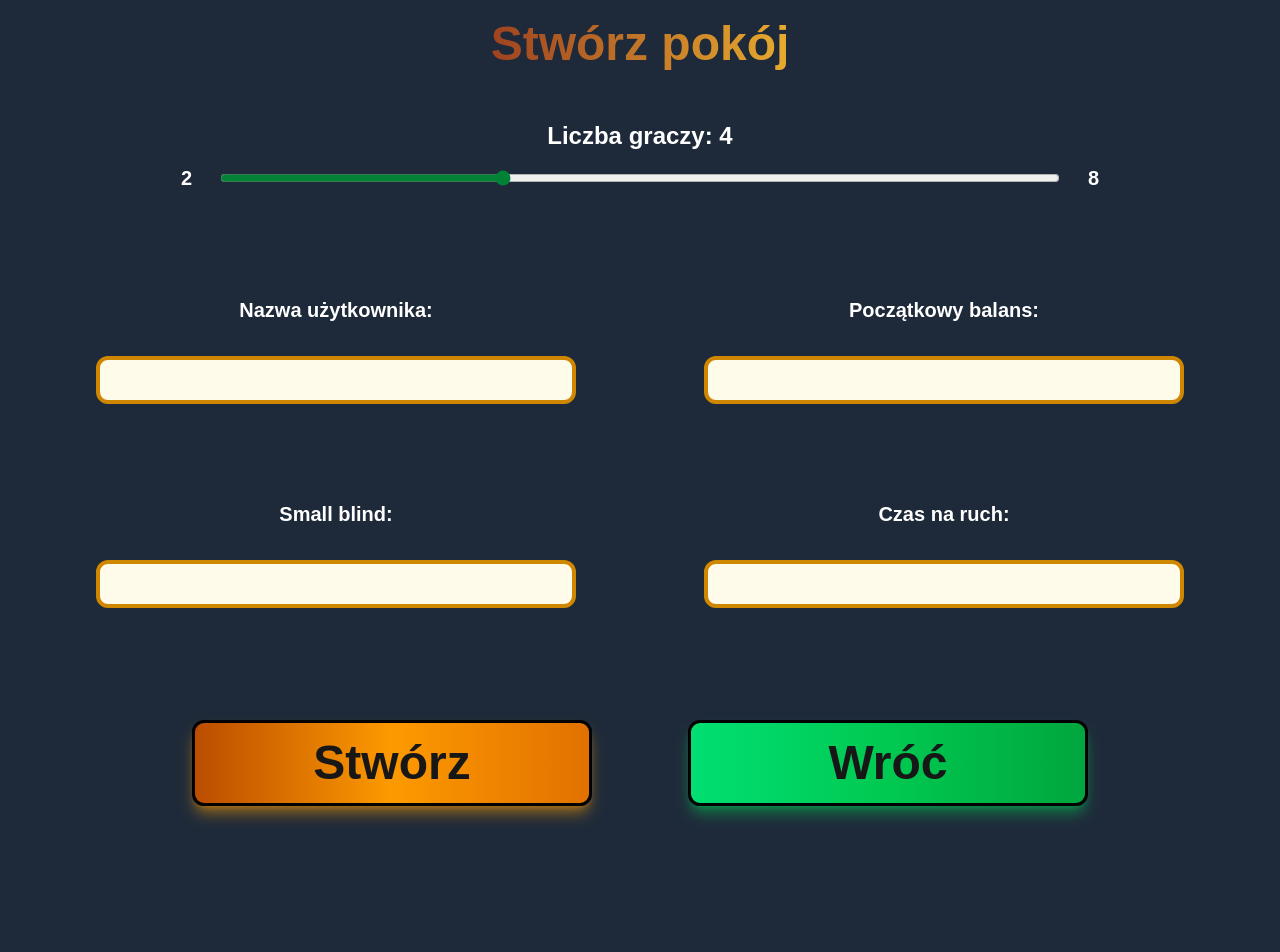
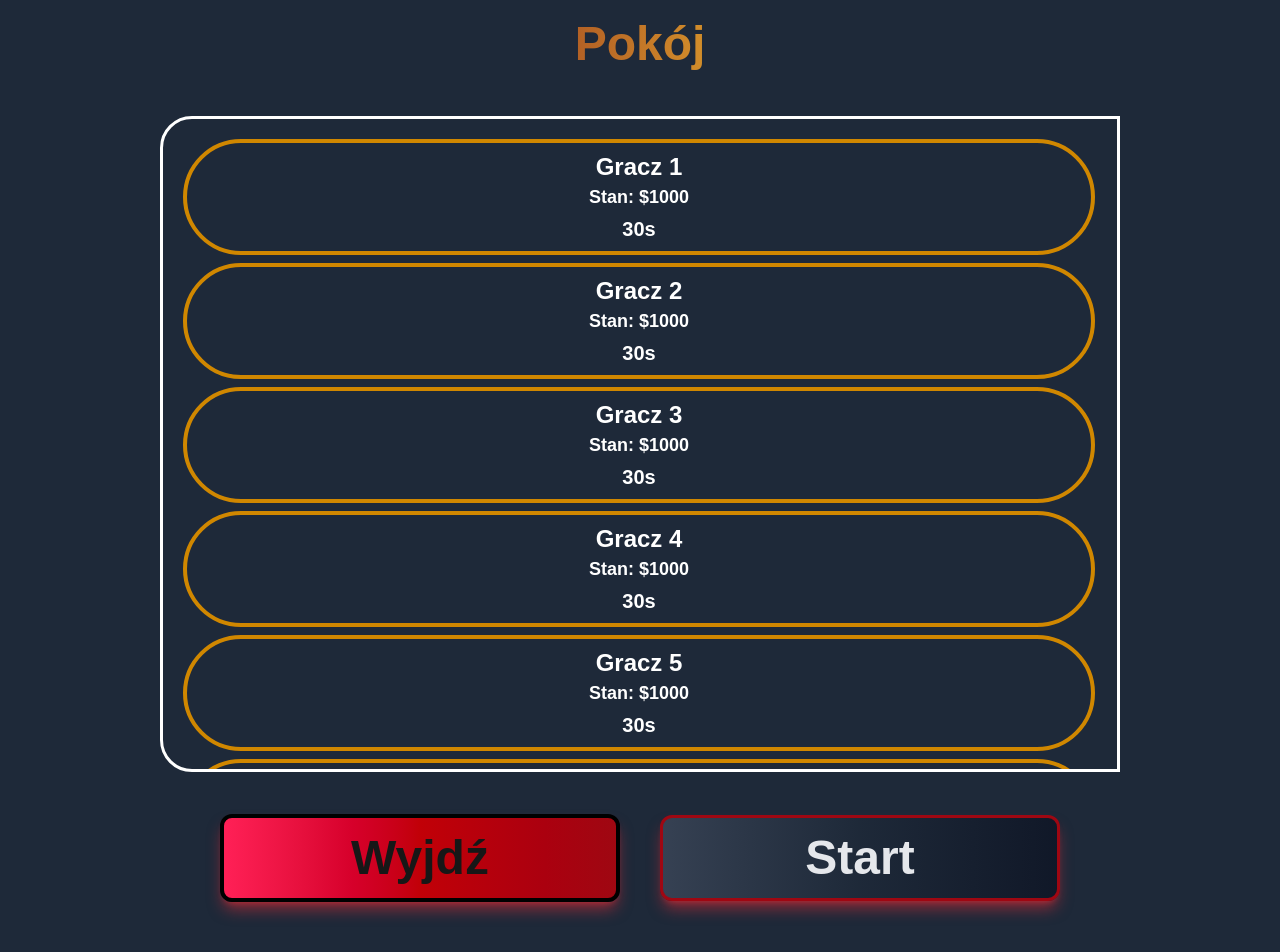
Before and after one commit to Descaplis/Poker, a Next.js app in the folder poker/: page / in a window 1280 px wide. Shown: the top 952 px of the page. Built offline with nearby package versions, Linux system fonts and the light colour scheme.

Commit message:
Title, lobby, player prototype

```diff
--- a/poker/src/app/Components/DefaultPage.jsx
+++ b/poker/src/app/Components/DefaultPage.jsx
@@ -1,4 +1,3 @@
-import Image from "next/image";
 // import db from "../../server/db";
 
 // async function getPersons() {
@@ -19,17 +18,17 @@ export default async function MainPage() {
   // const people = await getPersons();
 
   return (
-    <div className="max-w-full h-239 bg-gray-800">
+    <div className="max-w-full h-239 bg-gray-900">
         <div className="flex justify-center items-center max-w-full h-full max-h-2/3">
-          <h1 className="bg-clip-text text-transparent bg-gradient-to-r from-red-900 from-20% to-amber-300 to-80% text-5xl font-black">TITLE HERE</h1>
+          <img src="/images/title.png" alt="Title" className="animate-title"/>
         </div>
         <div className="flex justify-center items-center max-w-full h-full max-h-1/3 gap-5.5">
           <button type="button" className="bg-gradient-to-r from-rose-500 via-red-700 to-red-800
                   hover:bg-gradient-to-br focus:ring-4 focus:outline-none focus:ring-red-500 dark:focus:ring-red-800
                   shadow-lg shadow-red-500/50 dark:shadow-lg dark:shadow-red-800/80 rounded-base text-center
                   w-100 p-4 m-5 border-4 border-black self-start rounded-xl text-5xl font-black cursor-pointer">Dołącz</button>
-            <button type="button" className="text-gray-200 bg-gradient-to-r from-gray-700 via-gray-800 to-gray-900
-                  hover:bg-gradient-to-br focus:ring-4 focus:outline-none focus:ring-green-400 dark:focus:ring-green-800
+          <button type="button" className="text-gray-200 bg-gradient-to-r from-gray-700 via-gray-800 to-gray-900
+                  hover:bg-gradient-to-br focus:ring-4 focus:outline-none focus:ring-red-700 dark:focus:ring-red-800
                   shadow-lg shadow-red-500/50 dark:shadow-lg dark:shadow-red-800/80 rounded-base text-center
                   w-100 p-5 m-5 border-3 border-red-800 self-start rounded-xl text-4xl font-black cursor-pointer">Stwórz pokój</button>
         </div>
--- /dev/null
+++ b/poker/src/app/Components/Player.jsx
@@ -0,0 +1,9 @@
+export default function Player({ name }) {
+    return (
+        <div className="w-228 h-35 bg-gray-800 rounded-full border-4 border-yellow-600 p-2">
+            <h1 className="text-white text-2xl font-black text-center m-auto">{name}</h1>
+            <h1 className="text-white text-lg font-black text-center">Stan: $1000</h1>
+            <h1 className="text-white text-xl font-black text-center mt-1">30s</h1>
+        </div>
+    );
+}
--- a/poker/src/app/Components/create-lobby.jsx
+++ b/poker/src/app/Components/create-lobby.jsx
@@ -13,30 +13,30 @@ export default function CreateLobby() {
                 <label htmlFor="plyrRange" className="text-white text-2xl font-black">Liczba graczy: {plyrCount}</label>
                 <div className="flex justify-center">
                     <h1 className="order-1 text-white text-xl font-black m-3">2</h1>
-                    <input id="plyrRange" ref={plyrRange} className="order-2 w-210 m-4 accent-green-700 cursor-grab range-lg"
+                    <input id="plyrRange" name="playerCount" ref={plyrRange} className="order-2 w-210 m-4 accent-green-700 cursor-grab range-lg"
                         type="range" min={2} max={8} defaultValue={4} onChange={(e) => setPlyrCount(e.currentTarget.value)}></input>
                     <h1 className="order-3 text-white text-xl font-black m-3">8</h1>
                 </div>
                 <div className="grid columns-2 grid-flow-col">
-                    <div className="flex flex-col gap-8 p-7 items-center">
+                    <div className="flex flex-col gap-6 p-7 items-center">
                         <label className="text-white text-xl font-black mt-16">Nazwa użytkownika:</label>
                         <input className="w-120 bg-amber-50 p-2 rounded-xl border-yellow-600 border-solid border-4
-                        focus:ring-4 focus:outline-none focus:ring-amber-500 dark:focus:ring-amber-800" type="text" name="nickName"></input>
+                            focus:ring-4 focus:outline-none focus:ring-amber-500 dark:focus:ring-amber-800" type="text" name="nickName"></input>
                         <label className="text-white text-xl font-black mt-16">Small blind:</label>
                         <input className="w-120 bg-amber-50 p-2 mb-15 rounded-xl border-yellow-600 border-solid border-4
-                        focus:ring-4 focus:outline-none focus:ring-amber-500 dark:focus:ring-amber-800" type="text" name="smallBlind"></input>
+                            focus:ring-4 focus:outline-none focus:ring-amber-500 dark:focus:ring-amber-800" type="text" name="smallBlind"></input>
                         <button type="submit" className="bg-gradient-to-r from-amber-700 via-amber-500 to-amber-600
                             hover:bg-gradient-to-br focus:ring-4 focus:outline-none focus:ring-amber-300 dark:focus:ring-amber-800
                             shadow-lg shadow-amber-500/50 dark:shadow-lg dark:shadow-amber-800/80 rounded-base text-center
                             w-100 p-4 m-5 border-3 border-black self-end-safe rounded-xl text-5xl font-black cursor-pointer">Stwórz</button>
                     </div>
-                    <div className="flex flex-col gap-8 p-7 items-center">
+                    <div className="flex flex-col gap-6 p-7 items-center">
                         <label className="text-white text-xl font-black mt-16">Początkowy balans:</label>
                         <input className="w-120 bg-amber-50 p-2 rounded-xl border-yellow-600 border-solid border-4
-                        focus:ring-4 focus:outline-none focus:ring-amber-500 dark:focus:ring-amber-800" type="text" name="startValue"></input>
+                            focus:ring-4 focus:outline-none focus:ring-amber-500 dark:focus:ring-amber-800" type="text" name="startValue"></input>
                         <label className="text-white text-xl font-black mt-16">Czas na ruch:</label>
                         <input className="w-120 bg-amber-50 p-2 mb-15 rounded-xl border-yellow-600 border-solid border-4
-                        focus:ring-4 focus:outline-none focus:ring-amber-500 dark:focus:ring-amber-800" type="text" name="moveTime"></input>
+                            focus:ring-4 focus:outline-none focus:ring-amber-500 dark:focus:ring-amber-800" type="text" name="moveTime"></input>
                         <button type="button" className="bg-gradient-to-r from-green-400 via-green-500 to-green-600
                             hover:bg-gradient-to-br focus:ring-4 focus:outline-none focus:ring-green-300 dark:focus:ring-green-800
                             shadow-lg shadow-green-500/50 dark:shadow-lg dark:shadow-green-800/80 rounded-base text-center
--- /dev/null
+++ b/poker/src/app/Components/lobby.jsx
@@ -0,0 +1,31 @@
+import Player from "./Player";
+
+export default async function Lobby() {
+    return (
+        <div className="max-w-full h-240 bg-gray-800">
+            <h1 className="bg-clip-text text-transparent bg-gradient-to-r from-red-900 from-30% to-amber-300 to-70% text-5xl font-black text-center p-5">Pokój</h1>
+            <div className="flex items-center max-w-full h-full max-h-9/10 gap-5.5 flex-col p-7">
+                <div className="flex flex-col w-240 h-164 border-3 rounded-s-4xl border-white p-5 gap-2 overflow-y-auto overflow-x-hidden">
+                    <Player name="Gracz 1"/>
+                    <Player name="Gracz 2"/>
+                    <Player name="Gracz 3"/>
+                    <Player name="Gracz 4"/>
+                    <Player name="Gracz 5"/>
+                    <Player name="Gracz 6"/>
+                    <Player name="Gracz 7"/>
+                    <Player name="Gracz 8"/>
+                </div>
+                <div>
+                    <button type="button" className="bg-gradient-to-r from-rose-500 via-red-700 to-red-800
+                        hover:bg-gradient-to-br focus:ring-4 focus:outline-none focus:ring-red-500 dark:focus:ring-red-800
+                        shadow-lg shadow-red-500/50 dark:shadow-lg dark:shadow-red-800/80 rounded-base text-center
+                        w-100 p-4 m-5 border-4 border-black self-start rounded-xl text-5xl font-black cursor-pointer">Wyjdź</button>
+                    <button type="button" className="text-gray-200 bg-gradient-to-r from-gray-700 via-gray-800 to-gray-900
+                        hover:bg-gradient-to-br focus:ring-4 focus:outline-none focus:ring-red-700 dark:focus:ring-red-800
+                        shadow-lg shadow-red-500/50 dark:shadow-lg dark:shadow-red-800/80 rounded-base text-center
+                        w-100 p-4 m-5 border-3 border-red-800 self-start rounded-xl text-5xl font-black cursor-pointer">Start</button>
+                </div>
+            </div>
+        </div>
+    );
+}
--- a/poker/src/app/globals.css
+++ b/poker/src/app/globals.css
@@ -5,12 +5,17 @@
   --foreground: #171717;
 }
 
-@theme inline {
-  --color-background: var(--background);
-  --color-foreground: var(--foreground);
-  --font-sans: var(--font-geist-sans);
-  --font-mono: var(--font-geist-mono);
-  --color-red-grad: linear-gradient(219deg, rgb(255, 0, 0) 32%, rgb(212, 206, 206) 63%, rgb(250, 15, 15) 82%);
+@theme {
+  --animate-title: title 5s ease-in-out infinite;
+
+  @keyframes title {
+    0%, 100% {
+      transform: translateY(0);
+    }
+    50% {
+      transform: translateY(-20px);
+    }
+  }
 }
 
 @media (prefers-color-scheme: dark) {
--- a/poker/src/app/page.js
+++ b/poker/src/app/page.js
@@ -1,6 +1,8 @@
 import Image from "next/image";
 import MainPage from "./Components/DefaultPage";
 import CreateLobby from "./Components/create-lobby";
+import Player from "./Components/Player";
+import Lobby from "./Components/lobby";
 // import db from "../../server/db";
 
 // async function getPersons() {
@@ -18,7 +20,7 @@ export default async function Home() {
 
   return (
     <div className="max-w-full max-h-full">
-      <CreateLobby/>
+      <Lobby/>
       <ol>
         {/* {people.map((person) => (
           <li key={person.PersonID}>{person.FirstName} {person.LastName} from  {person.Address}, {person.City}</li>
```
Also changed, not shown: poker/public/images/create-room-title.jpg (added), poker/public/images/title.png (added).
